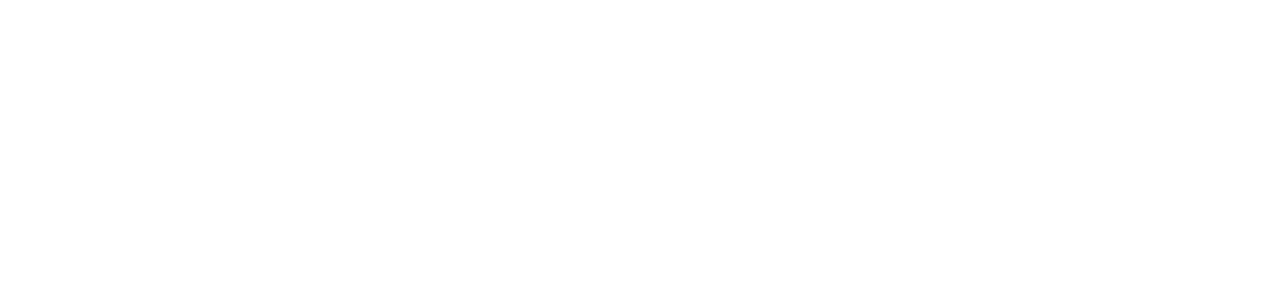
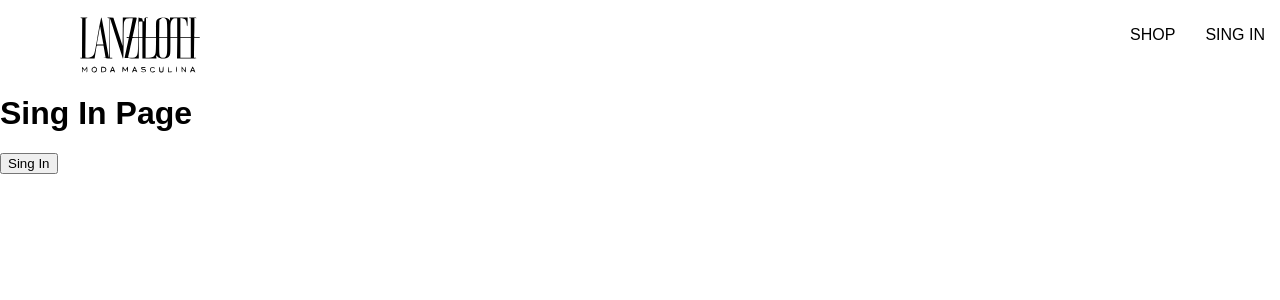
Before and after one commit to michalPortes/loja-lanziloti, a React (Create React App) app: page /singIn in a window 1280 px wide. Before the commit this address had no page. Shown: the top 300 px of the page. Built offline with nearby package versions, Linux system fonts and the light colour scheme; a web font is replaced by a local one.

Commit message:
Implementação do firebase logando pelo gmail do google

```diff
--- a/package.json
+++ b/package.json
@@ -6,6 +6,7 @@
     "@testing-library/jest-dom": "^5.16.4",
     "@testing-library/react": "^13.3.0",
     "@testing-library/user-event": "^13.5.0",
+    "firebase": "^9.9.0",
     "react": "^18.2.0",
     "react-dom": "^18.2.0",
     "react-router-dom": "6",
--- a/src/App.js
+++ b/src/App.js
@@ -1,11 +1,21 @@
 import { Routes, Route } from 'react-router-dom'
 
 import Home from './routes/home/home.component.jsx'
+import Navigation from './routes/navigation/navigation.component.jsx'
+import SingIn from './routes/sing-in/sing-in.component.jsx'
+
+const Shop = () => {
+  return <h1>I am the shop page</h1>
+}
 
 const App = () => {
   return (
     <Routes>
-      <Route path="/" element={<Home />}></Route>
+      <Route path="/" element={<Navigation />}>
+        <Route index element={<Home />} />
+        <Route path="shop" element={<Shop />} />
+        <Route path="singIn" element={<SingIn />} />
+      </Route>
     </Routes>
   )
 }
--- a/src/index.js
+++ b/src/index.js
@@ -1,7 +1,6 @@
 import React from 'react'
 import ReactDOM from 'react-dom/client'
 import { BrowserRouter } from 'react-router-dom'
-
 import './index.scss'
 import App from './App'
 import reportWebVitals from './reportWebVitals'
--- a/src/index.scss
+++ b/src/index.scss
@@ -9,3 +9,8 @@
   font-family: source-code-pro, Menlo, Monaco, Consolas, 'Courier New',
     monospace;
 }
+
+a {
+  text-decoration: none;
+  color: black;
+}
--- a/src/routes/home/home.component.jsx
+++ b/src/routes/home/home.component.jsx
@@ -1,3 +1,5 @@
+import { Outlet } from 'react-router-dom'
+
 import Directory from '../../components/directory/directory.component.jsx'
 
 const Home = () => {
@@ -28,7 +30,12 @@
       imageUrl: 'https://i.ibb.co/R70vBrQ/men.png'
     }
   ]
-  return <Directory categories={categories} />
+  return (
+    <div>
+      <Outlet />
+      <Directory categories={categories} />
+    </div>
+    )
 }
 
 export default Home
--- /dev/null
+++ b/src/routes/navigation/navigation.component.jsx
@@ -0,0 +1,27 @@
+import { Fragment } from 'react'
+import { Outlet, Link } from 'react-router-dom'
+import './navigation.styles.scss'
+import { ReactComponent as LogoLanzi}from '../../assets/LOGOlanzi.svg'
+
+const Navigation = () => {
+  return (
+    <Fragment>
+      <div className='navigation'>
+        <Link className='logo-container' to='/'>
+        <LogoLanzi className='logo'/>
+        </Link>
+        <div className="nav-links-container">
+          <Link className="nav-link" to='/shop'>
+            SHOP
+          </Link>
+          <Link className="nav-link" to='/singIn'>
+            SING IN
+          </Link>
+        </div>
+      </div>
+      <Outlet />
+    </Fragment>
+  )
+}
+
+export default Navigation
--- /dev/null
+++ b/src/routes/navigation/navigation.styles.scss
@@ -0,0 +1,32 @@
+.navigation {
+  height: 70px;
+  width: 100%;
+  display: flex;
+  justify-content: space-between;
+  margin-bottom: 25px;
+
+  .logo-container {
+    height: 100%;
+    width: 70px;
+    padding: 10px;
+    padding-left: 5rem;
+  }
+
+  .logo{
+    height: 100%;
+    width: 120px;
+  }
+
+  .nav-links-container {
+    width: 50%;
+    height: 100%;
+    display: flex;
+    align-items: center;
+    justify-content: flex-end;
+
+    .nav-link {
+      padding: 10px 15px;
+      cursor: pointer;
+    }
+  }
+}
--- /dev/null
+++ b/src/routes/sing-in/sing-in.component.jsx
@@ -0,0 +1,18 @@
+import { singInWithGooglePopup } from '../../utils/firebase/firebase.utils'
+
+const SingIn = () => {
+
+  const logGoogleUser = async () => {
+    const response = await singInWithGooglePopup()
+  }
+  return (
+    <div>
+      <h1>Sing In Page</h1>
+      <button onClick={logGoogleUser}>
+        Sing In
+      </button>
+    </div>
+  )
+}
+
+export default SingIn
--- /dev/null
+++ b/src/utils/firebase/firebase.utils.js
@@ -0,0 +1,25 @@
+import { initializeApp } from 'firebase/app'
+import {
+  getAuth,
+  signInWithRedirect,
+  signInWithPopup,
+  GoogleAuthProvider
+} from 'firebase/auth'
+const firebaseConfig = {
+  apiKey: 'AIzaSyAICdwzakU9XFlCldxhKemNF6cvvl9iNKg',
+  authDomain: 'loja-lanziloti-db.firebaseapp.com',
+  projectId: 'loja-lanziloti-db',
+  storageBucket: 'loja-lanziloti-db.appspot.com',
+  messagingSenderId: '516542468004',
+  appId: '1:516542468004:web:6b658c51c4774233327b31'
+}
+
+// Initialize Firebase
+const firebaseApp = initializeApp(firebaseConfig)
+const provider = new GoogleAuthProvider()
+provider.setCustomParameters({
+  prompt: 'select_account'
+})
+
+export const auth = getAuth()
+export const singInWithGooglePopup = () => signInWithPopup(auth, provider)
```
Also changed, not shown: src/assets/LOGOlanzi.svg (added), 1 other file (tests, documents, lock files or other folders).
